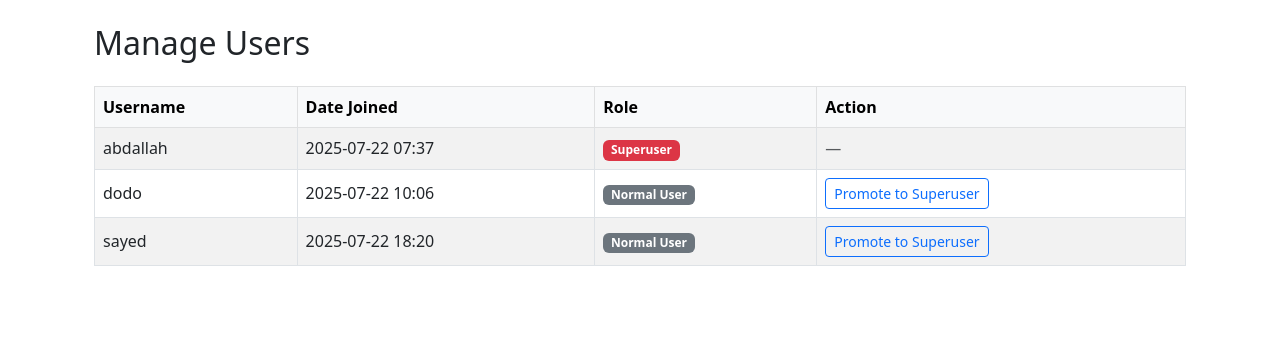
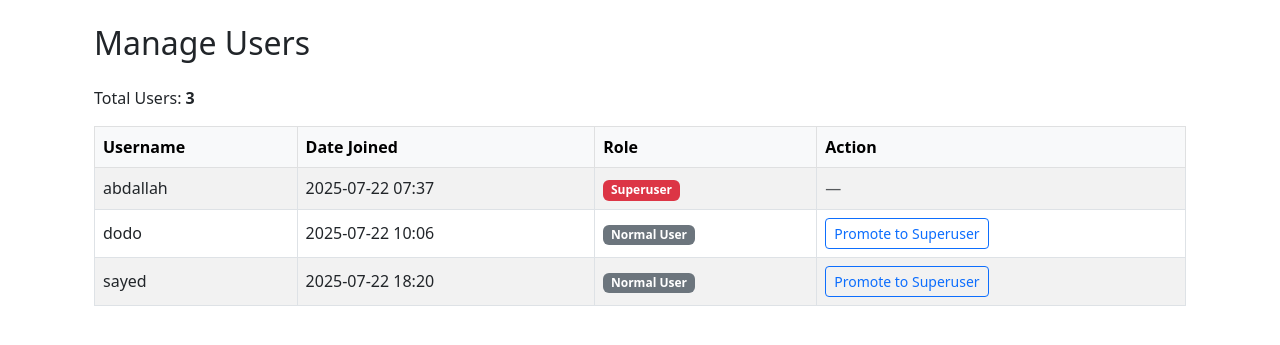
Before and after one commit to abdallah-9a/django, a Django app: page /manage/users in a window 1280 px wide. Shown: the part 56-401 px from the top of the page. Run offline with Django 3.2, Linux system fonts and the light colour scheme; data comes from the database, SQL or seed files in the repository; parts of the project's set-up code (start-up, migrations or seed data) failed here and were passed over.

Commit message:
Add number of total users in manage users template

```diff
--- a/blog/posts/views.py
+++ b/blog/posts/views.py
@@ -195,7 +195,8 @@ class AddPost(CreateView):
 
 def ManageUsers(request):
     users = User.objects.all()
-    context = {"users": users}
+    total_users = User.objects.count()
+    context = {"users": users, "total_users": total_users}
     return render(request, "administration/manage_users.html", context)
 
 
--- a/blog/templates/administration/manage_users.html
+++ b/blog/templates/administration/manage_users.html
@@ -1,8 +1,11 @@
-{% extends "base.html" %}
-{% block page_content %}
+{% extends "base.html" %} {% block page_content %}
 
 <div class="container mt-4">
   <h2 class="mb-4">Manage Users</h2>
+
+  <div class="mb-3">
+    <p>Total Users: <strong>{{ total_users }}</strong></p>
+  </div>
 
   {% if users %}
   <table class="table table-bordered table-striped align-middle">
@@ -30,7 +33,9 @@
         </td>
         <td>
           {% if not user.is_superuser %}
-              <a href="{% url 'promote_user' user.pk %}" class="btn btn-sm btn-outline-primary">
+          <a
+            href="{% url 'promote_user' user.pk %}"
+            class="btn btn-sm btn-outline-primary">
             Promote to Superuser
           </a>
           {% else %}
```
Lines whose indentation alone changed are shown as unchanged.
